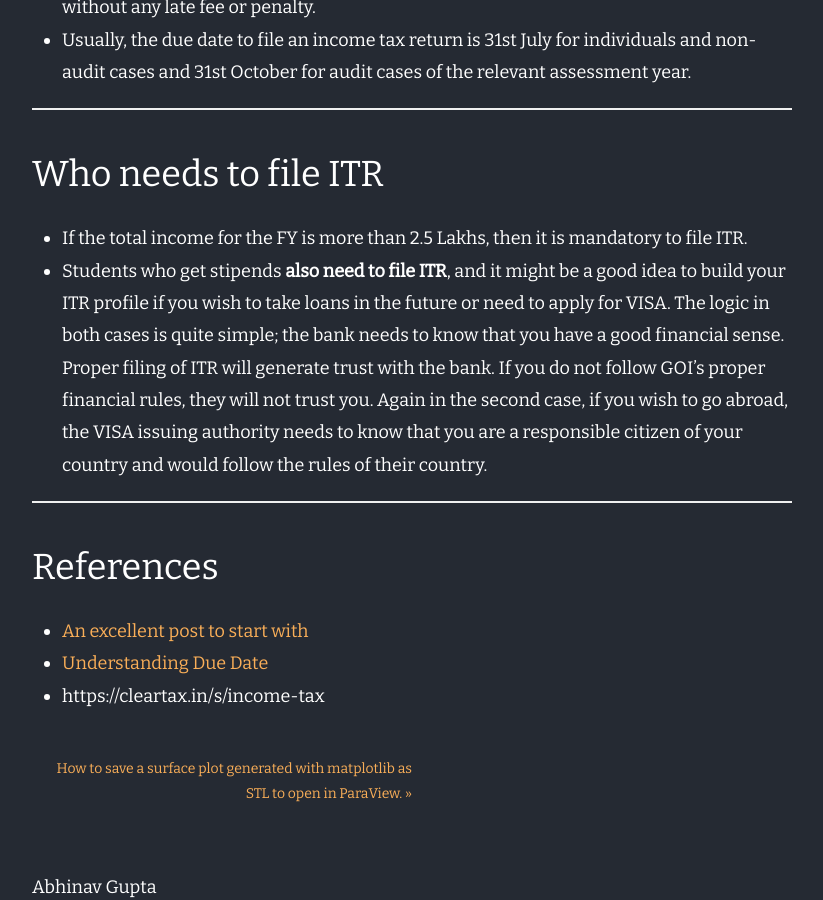
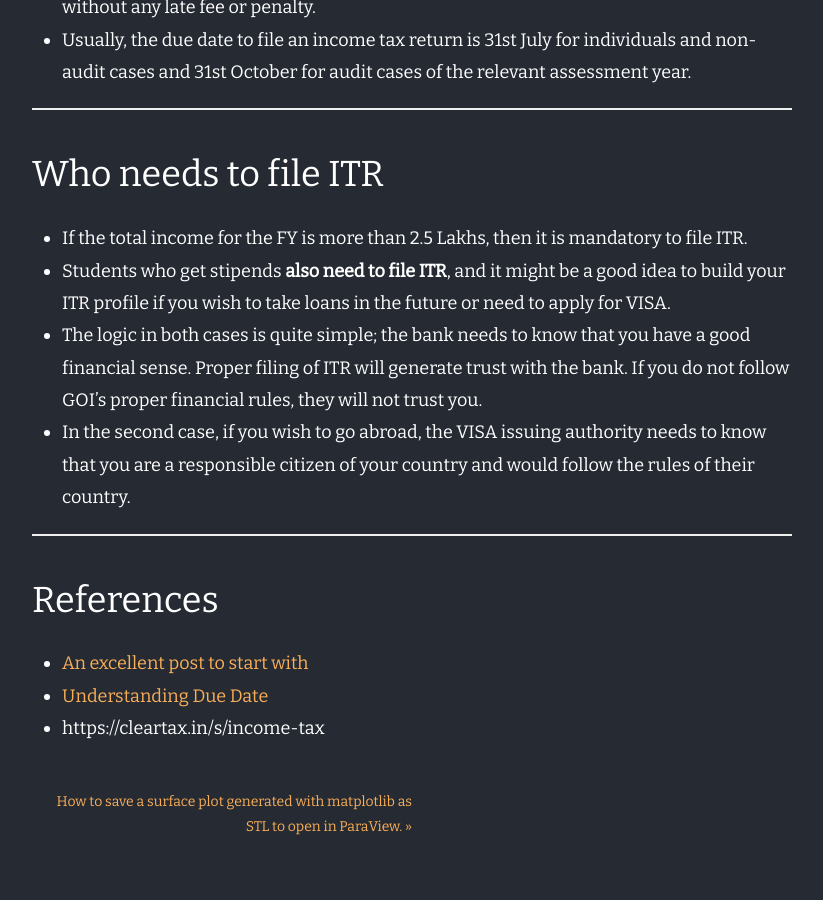
Before and after one commit to iitrabhi/iitrabhi.github.io, a Jekyll site: the page built from _posts/2022/March/2022-03-16-financial-terms.md, in a window 1280 px wide and 900 px high, scrolled down 883 px. Shown: the whole window, without its empty margins (228-1051 px from the left). Built offline with Jekyll 4.4.1, drawn with Linux system fonts in a browser that asks for light colours.

Commit message:
Update 2022-03-16-financial-terms.md

```diff
--- a/_posts/2022/March/2022-03-16-financial-terms.md
+++ b/_posts/2022/March/2022-03-16-financial-terms.md
@@ -27,7 +27,9 @@ From an [income tax perspective](https://cleartax.in/s/income-tax), FY is the ye
 ## Who needs to file ITR
 
 - If the total income for the FY is more than 2.5 Lakhs, then it is mandatory to file ITR.
-- Students who get stipends **also need to file ITR**, and it might be a good idea to build your ITR profile if you wish to take loans in the future or need to apply for VISA. The logic in both cases is quite simple; the bank needs to know that you have a good financial sense. Proper filing of ITR will generate trust with the bank. If you do not follow GOI's proper financial rules, they will not trust you. Again in the second case, if you wish to go abroad, the VISA issuing authority needs to know that you are a responsible citizen of your country and would follow the rules of their country.
+- Students who get stipends **also need to file ITR**, and it might be a good idea to build your ITR profile if you wish to take loans in the future or need to apply for VISA.
+- The logic in both cases is quite simple; the bank needs to know that you have a good financial sense. Proper filing of ITR will generate trust with the bank. If you do not follow GOI's proper financial rules, they will not trust you.
+- In the second case, if you wish to go abroad, the VISA issuing authority needs to know that you are a responsible citizen of your country and would follow the rules of their country.
 
 ---
 
```
